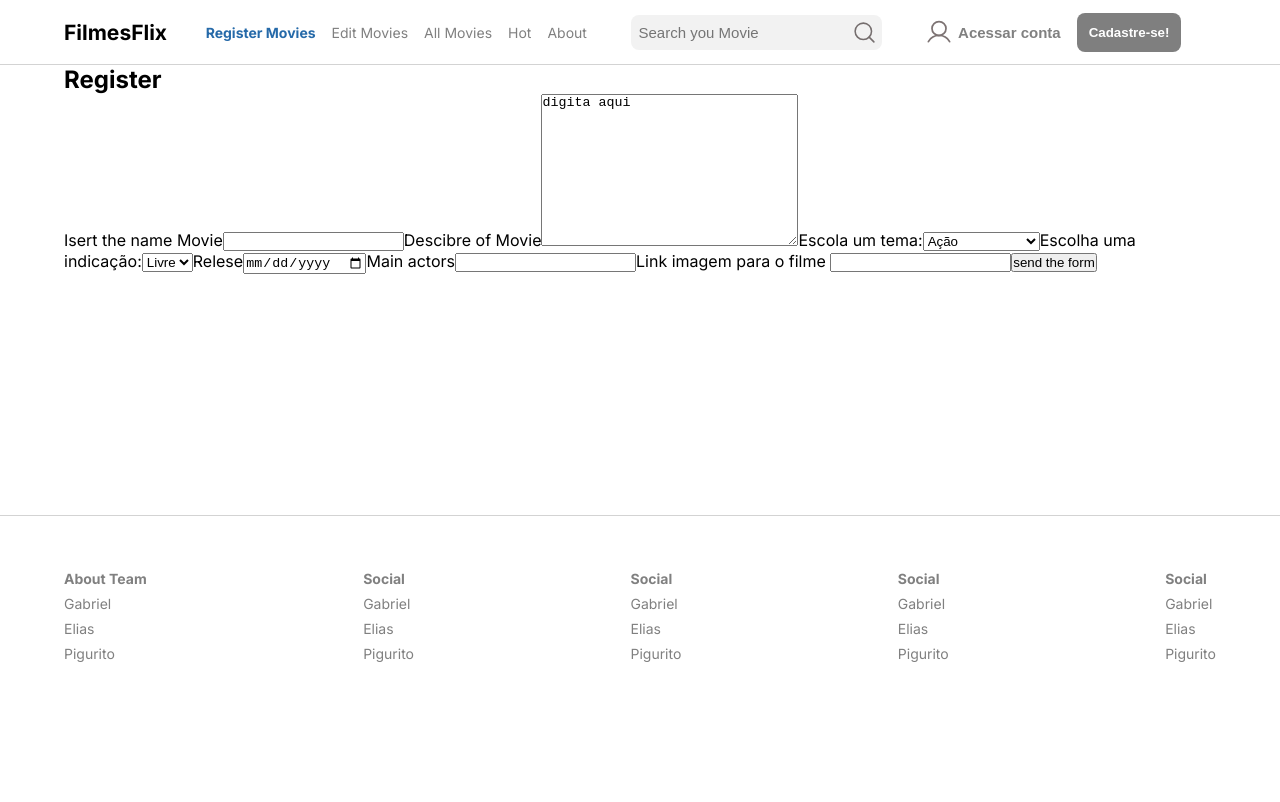
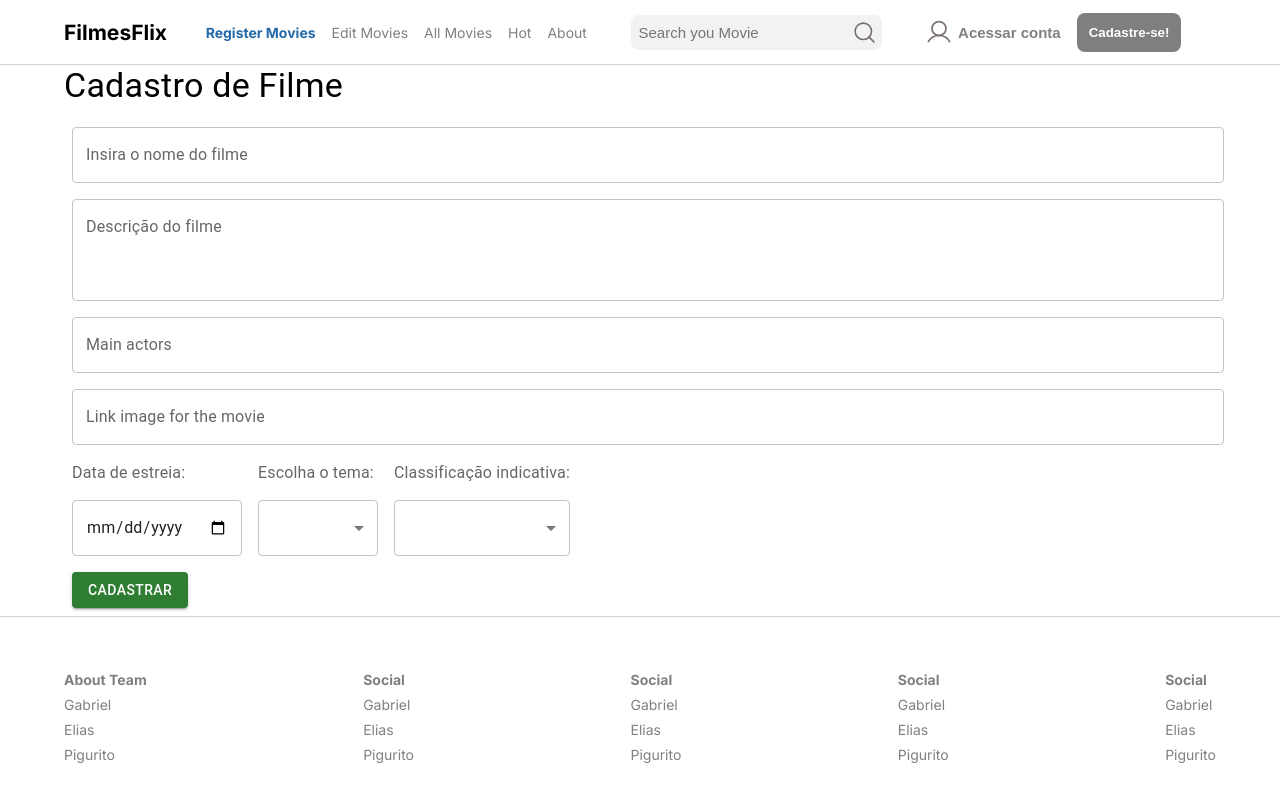
Before and after one commit to gontijogabriel/filmesflix, a Next.js app in the folder frontend/: page /register in a window 1280 px wide. Shown: the top 802 px of the page. Built offline with nearby package versions, Linux system fonts and the light colour scheme.

Commit message:
style: Atualização de estilos para material UI

```diff
--- a/frontend/src/app/register/page.tsx
+++ b/frontend/src/app/register/page.tsx
@@ -1,8 +1,16 @@
-'use client'
-
-import { SyntheticEvent, useEffect, useState } from "react";
+import { useClient } from "next-superjson";
+"use client";
+import React, { useState, SyntheticEvent } from "react";
+import {
+  Box,
+  Button,
+  InputLabel,
+  MenuItem,
+  Select,
+  TextField,
+  Typography
+} from "@mui/material";
 import { PageContainer, PageContent } from "../styles/PageStyles";
-import { useRouter } from "next/navigation";
 
 interface FormState {
   titulo: string;
@@ -15,10 +23,7 @@ interface FormState {
 }
 
 export default function Register() {
-  const router = useRouter();
-
-
-  const [showSuccessMessage, setShowSuccessMessage] = useState<boolean>(false);
+  "use client";
   const initialFormState: FormState = {
     titulo: "",
     descricao: "",
@@ -28,101 +33,142 @@ export default function Register() {
     atores_principais: "",
     imagem: "",
   };
+  const [formData, setFormData] = useState<FormState>(initialFormState);
+
+  const handleChange = (
+    e: React.ChangeEvent<HTMLInputElement | HTMLTextAreaElement>
+  ) => {
+    const { name, value } = e.target;
+    setFormData({ ...formData, [name]: value });
+  };
 
   const handleSubmit = async (e: SyntheticEvent) => {
     e.preventDefault();
-    const form = e.target as HTMLFormElement;
-    const formData = new FormData(form);
-    const jsonData: FormState = {} as FormState;
-
-    formData.forEach((value, key) => {
-      jsonData[key as keyof FormState] = value as string;
-    });
-
-    const requestOptions = {
-      method: 'POST',
-      headers: {
-        'Content-Type': 'application/json',
-      },
-      body: JSON.stringify(jsonData),
-    };
-
-    try {
-      const response = await fetch('http://127.0.0.1:8000/api/filmes/', requestOptions);
-      if (response.ok) {
-        setShowSuccessMessage(true);
-      } else {
-        console.log('Deu Ruim');
-      }
-    } catch (error) {
-      console.error('Erro ao enviar a solicitação:', error);
-    }
+    // Lógica de envio do formulário
   };
-
-  useEffect(() => {
-    if (showSuccessMessage) {
-      setTimeout(() => {
-        router.push('/movies');
-      }, 2000);
-    }
-  }, [showSuccessMessage, router]);
-
 
   return (
     <PageContainer>
       <PageContent>
-        <h2>Register</h2>
+      <Typography variant="h4" component="h2" gutterBottom>
+          Cadastro de Filme
+        </Typography>
         <form onSubmit={handleSubmit} method="post">
-          <label htmlFor="titulo">Isert the name Movie</label>
-          <input type="text" id="titulo" name="titulo" />
-          <label htmlFor="descricao">Descibre of Movie</label>
-          <textarea name="descricao" id="descricao" cols={30} rows={10}>
-            digita aqui
-          </textarea>
-          <label htmlFor="tema">Escola um tema:</label>
-          <select name="tema" id="tema">
-            <option value="Acao">Ação</option>
-            <option value="Aventura">Aventura</option>
-            <option value="Comedia">Comédia</option>
-            <option value="Drama">Drama</option>
-            <option value="Ficcao Cientifica">Ficção Cienífica</option>
-            <option value="Guerra">Guerra</option>
-            <option value="Romance">Romance</option>
-            <option value="Terror">Terror</option>
-            <option value="Animacao">Animação</option>
-            <option value="Musical">Musical</option>
-            <option value="Crime">Crime</option>
-            <option value="Historia Real">História Real</option>
+          <Box sx={{ "& > :not(style)": { m: 1 } }}>
+            <TextField
+              fullWidth
+              label="Insira o nome do filme"
+              id="titulo"
+              name="titulo"
+              value={formData.titulo}
+              onChange={handleChange}
+            />
+          </Box>
 
-          </select>
-          <label htmlFor="indicacao">Escolha uma indicação:</label>
-          <select name="indicacao" id="indicacao">
-            <option value="Livre">Livre</option>
-            <option value="10+">10+</option>
-            <option value="12+">12+</option>
-            <option value="14+">14+</option>
-            <option value="16+">16+</option>
-            <option value="18+">18+</option>
-          </select>
-          <label htmlFor="estreia">Relese</label>
-          <input type="date" id="estreia" name="estreia" />
-          <label htmlFor="atores_principais">Main actors</label>
-          <input type="text" id="atores_principais" name="atores_principais" />
-          <label htmlFor="url_imagem">Link imagem para o filme </label>
-          <input type="text" id="url_imagem" name="url_imagem" />
+          <Box sx={{ "& > :not(style)": { m: 1 } }}>
+            <TextField
+              fullWidth
+              multiline
+              rows={3}
+              label="Descrição do filme"
+              id="descricao"
+              name="descricao"
+              value={formData.descricao}
+              onChange={handleChange}
+            />
+          </Box>
 
+          <Box sx={{ "& > :not(style)": { m: 1 } }}>
+            <TextField
+              fullWidth
+              label="Main actors"
+              id="atores_principais"
+              name="atores_principais"
+              value={formData.atores_principais}
+              onChange={handleChange}
+            />
+          </Box>
 
-          <button type="submit">
-            send the form
-          </button>
+          <Box sx={{ "& > :not(style)": { m: 1 } }}>
+            <TextField
+              fullWidth
+              label="Link image for the movie"
+              id="imagem"
+              name="imagem"
+              value={formData.imagem}
+              onChange={handleChange}
+            />
+          </Box>
+
+          <div style={{ display: 'flex' }}>
+          <Box sx={{ "& > :not(style)": { m: 1, width: "auto" } }}>
+          <InputLabel id="temas-label">Data de estreia:</InputLabel>
+            <TextField
+              fullWidth
+              id="estreia"
+              name="estreia"
+              type="date"
+              value={formData.estreia}
+              onChange={handleChange}
+              InputLabelProps={{
+                shrink: true,
+              }}
+            />
+          </Box>
+
+  <Box sx={{ "& > :not(style)": { m: 1, width: "200px", minWidth: "120px", width: "auto" } }}>
+    <InputLabel id="temas-label">Escolha o tema:</InputLabel>
+    <Select
+      labelId="temas-label"
+      id="temas"
+      name="temas"
+      value={formData.temas}
+      onChange={handleChange}
+    >
+      <MenuItem value=""></MenuItem>
+      <MenuItem value="Acao">Ação</MenuItem>
+      <MenuItem value="Aventura">Aventura</MenuItem>
+      <MenuItem value="Comedia">Comédia</MenuItem>
+      <MenuItem value="Drama">Drama</MenuItem>
+      <MenuItem value="Ficcao Cientifica">Ficção Científica</MenuItem>
+      <MenuItem value="Guerra">Guerra</MenuItem>
+      <MenuItem value="Romance">Romance</MenuItem>
+      <MenuItem value="Terror">Terror</MenuItem>
+      <MenuItem value="Animacao">Animação</MenuItem>
+      <MenuItem value="Musical">Musical</MenuItem>
+      <MenuItem value="Crime">Crime</MenuItem>
+      <MenuItem value="Historia Real">História Real</MenuItem>
+      {/* Adicione mais itens de menu conforme necessário */}
+    </Select>
+  </Box>
+
+  <Box sx={{ "& > :not(style)": { m: 1, width: "200px", minWidth: "11rem", width: "auto" } }}>
+    <InputLabel id="indicacao-label">Classificação indicativa:</InputLabel>
+    <Select
+      labelId="indicacao-label"
+      id="indicacao"
+      name="indicacao"
+      value={formData.indicacao}
+      onChange={handleChange}
+    >
+      <MenuItem value=""></MenuItem>
+      <MenuItem value="Livre">Livre</MenuItem>
+      <MenuItem value="10+">10+</MenuItem>
+      <MenuItem value="12+">12+</MenuItem>
+      <MenuItem value="14+">14+</MenuItem>
+      <MenuItem value="16+">16+</MenuItem>
+      <MenuItem value="18+">18+</MenuItem>
+      {/* Adicione mais itens de menu conforme necessário */}
+    </Select>
+  </Box>
+
+          </div>
+          <Box sx={{ m: 1 }}>
+        <Button variant="contained" color="success">
+          Cadastrar
+        </Button>
+      </Box>
         </form>
-
-        {showSuccessMessage && (
-          <div>
-            <h2>Card Registrado Com Sucesso</h2>
-            <p>Great, the card is now registered!</p>
-          </div>
-        )}
       </PageContent>
     </PageContainer>
   );
```
